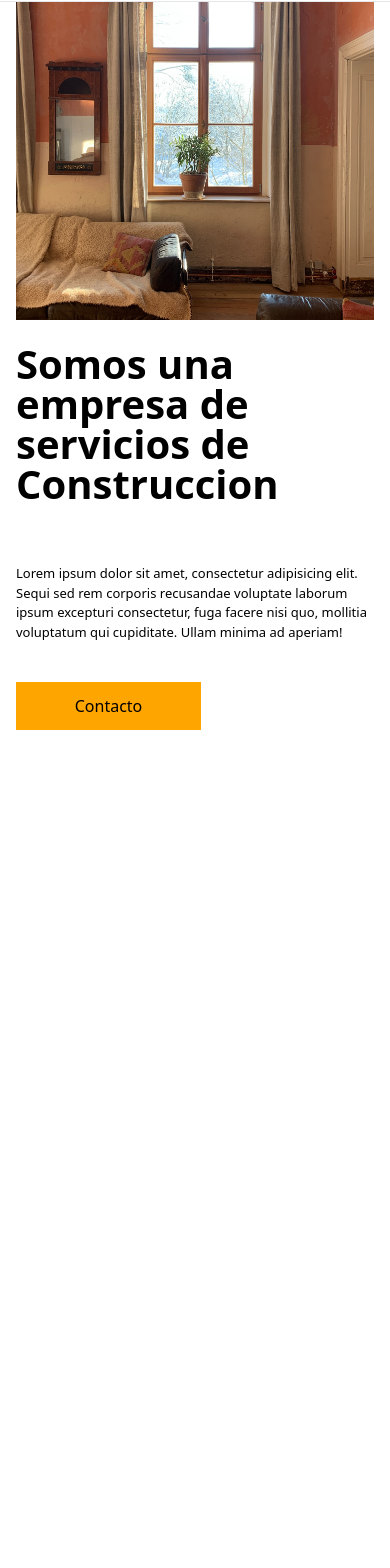
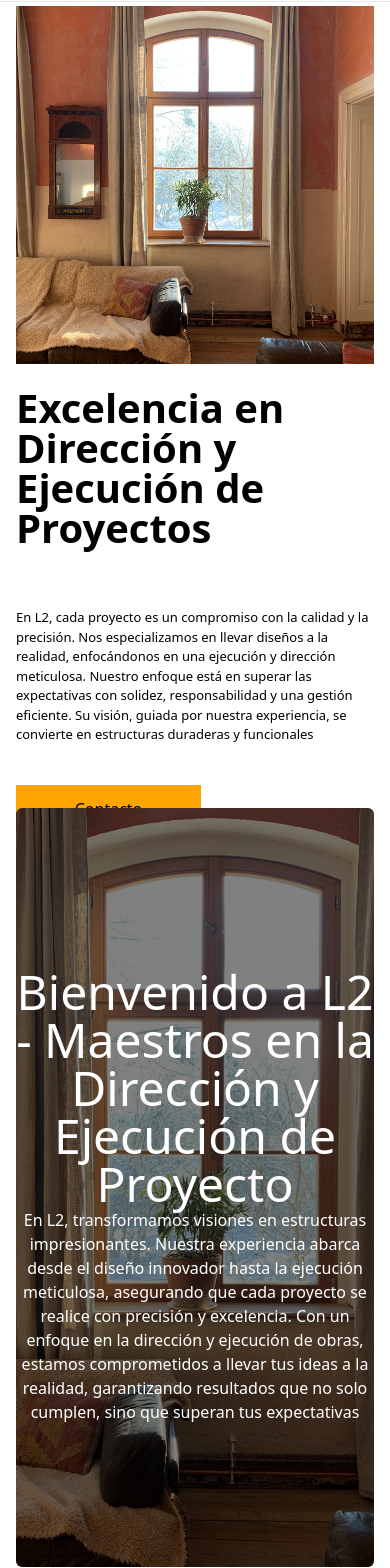
Before and after one commit to fedect1/L2-ConstructionWeb, a React (Vite) app in the folder frontend/: page / in a window 390 px wide. Shown: the part 62-1630 px from the top of the page. Before the commit the page ends 844 px from the top, so only its background shows below. Built offline with nearby package versions, Linux system fonts and the light colour scheme.

Commit message:
Add NewHero component and update Hero component

```diff
--- a/frontend/src/App.jsx
+++ b/frontend/src/App.jsx
@@ -1,5 +1,6 @@
 
 import Hero from './components/Hero';
+import NewHero from './components/NewHero';
 import StickyNavbar from './components/StickyNavbar';
 
 const App = () => {
@@ -7,6 +8,7 @@ const App = () => {
     <main className='px-4 pt-6 max-w-screen-lg mx-auto'>
       <StickyNavbar />
       <Hero />
+      <NewHero />
     </main>
   );
 };
--- a/frontend/src/components/Hero.jsx
+++ b/frontend/src/components/Hero.jsx
@@ -2,7 +2,7 @@ import imageHeroDesktop from '../assets/images/hero-foto-desktop.png';
 import imageHeroMobile from '../assets/images/hero-foto-mobile.jpg';
 const Hero = () => {
   return (
-    <section className=''>
+    <section className='mt-11 h-[95vh]'>
       <picture>
         <source media='(min-width: 641px)' srcSet={imageHeroDesktop} />
         <source media='(max-width: 640px)' srcSet={imageHeroMobile} />
@@ -15,15 +15,12 @@ const Hero = () => {
       <div className='sm:flex'>
         <div className='flex-1 py-6'>
           <h1 className='text-[40px] font-bold sm:text-[58px] leading-none'>
-            Somos una empresa de servicios de Construccion
+          Excelencia en Dirección y Ejecución de Proyectos
           </h1>
         </div>
         <div className='flex-1 pt-9'>
           <p className='text-[13px] mb-10 sm:text-[15px]'>
-            Lorem ipsum dolor sit amet, consectetur adipisicing elit. Sequi sed
-            rem corporis recusandae voluptate laborum ipsum excepturi
-            consectetur, fuga facere nisi quo, mollitia voluptatum qui
-            cupiditate. Ullam minima ad aperiam!
+          En L2, cada proyecto es un compromiso con la calidad y la precisión. Nos especializamos en llevar diseños a la realidad, enfocándonos en una ejecución y dirección meticulosa. Nuestro enfoque está en superar las expectativas con solidez, responsabilidad y una gestión eficiente. Su visión, guiada por nuestra experiencia, se convierte en estructuras duraderas y funcionales
           </p>
           <button className='bg-SoftOrange w-[185px] h-[48px] hover:bg-VeryDarkBlue'>
             Contacto
--- /dev/null
+++ b/frontend/src/components/NewHero.jsx
@@ -0,0 +1,27 @@
+import imageHeroDesktop from '../assets/images/hero-foto-desktop.png';
+import imageHeroMobile from '../assets/images/hero-foto-mobile.jpg';
+const NewHero = () => {
+  return (
+    <section className='relative h-screen w-full overflow-hidden text-center'>
+      <div className='z-30 relative'>
+        <h1 className='text-white pt-40 text-5xl font-medium'>Bienvenido a L2 - Maestros en la Dirección y Ejecución de Proyecto</h1>
+        <p className='text-white text-base'>En L2, transformamos visiones en estructuras impresionantes. Nuestra experiencia abarca desde el diseño innovador hasta la ejecución meticulosa, asegurando que cada proyecto se realice con precisión y excelencia. Con un enfoque en la dirección y ejecución de obras, estamos comprometidos a llevar tus ideas a la realidad, garantizando resultados que no solo cumplen, sino que superan tus expectativas</p>
+      </div>
+      <div className='absolute top-0 left-0 w-full h-[90vh]'>
+        <img
+          src={imageHeroMobile}
+          alt="Hero Mobile"
+          className="md:hidden w-full h-full object-cover brightness-50 rounded-md"
+        />
+
+        <img
+          src={imageHeroDesktop}
+          alt="Hero Desktop"
+          className="hidden md:block w-full h-full object-cover brightness-50 rounded-md"
+        />
+    </div>
+    </section>
+  )
+}
+
+export default NewHero
--- a/frontend/src/components/StickyNavbar.jsx
+++ b/frontend/src/components/StickyNavbar.jsx
@@ -2,7 +2,7 @@ import logo from '../assets/images/logo.png';
 
 const StickyNavbar = () => {
   return (
-    <nav className="h-16 bg-white dark:bg-gray-900 fixed w-full z-20 top-0 start-0 border-b border-gray-200 dark:border-gray-600">
+    <header className="h-16 bg-white dark:bg-gray-900 fixed w-full z-20 top-0 start-0 border-b border-gray-200 dark:border-gray-600">
       <div className="max-w-screen-xl flex flex-wrap items-center justify-between mx-auto p-4">
         <a href="#" className="flex items-center space-x-3 rtl:space-x-reverse">
           <img src={logo} className="h-6" alt="Logo" />
@@ -17,25 +17,24 @@ const StickyNavbar = () => {
             </svg>
           </button>
         </div>
-        <div className="items-center justify-between hidden w-full md:flex md:w-auto md:order-1" id="navbar-sticky">
+        <nav className="items-center justify-between hidden w-full md:flex md:w-auto md:order-1" id="navbar-sticky">
           <ul className="flex flex-col p-4 md:p-0 mt-4 font-medium border border-gray-100 rounded-lg bg-gray-50 md:space-x-8 rtl:space-x-reverse md:flex-row md:mt-0 md:border-0 md:bg-white dark:bg-gray-800 md:dark:bg-gray-900 dark:border-gray-700">
               <li>
-            <a href="#" className="block py-2 px-3 text-white bg-blue-700 rounded md:bg-transparent md:text-blue-700 md:p-0 md:dark:text-blue-500" aria-current="page">Home</a>
+              <a href="#" className="block py-2 px-3 text-white bg-blue-700 rounded md:bg-transparent md:text-blue-700 md:p-0" aria-current="page">Home</a>
               </li>
               <li>
-            <a href="#" className="block py-2 px-3 text-gray-900 rounded hover:bg-gray-100 md:hover:bg-transparent md:hover:text-blue-700 md:p-0 md:dark:hover:text-blue-500 dark:text-white dark:hover:bg-gray-700 dark:hover:text-white md:dark:hover:bg-transparent dark:border-gray-700">Servicios</a>
+              <a href="#" className="block py-2 px-3 text-gray-900 rounded hover:bg-gray-100 md:hover:bg-transparent md:hover:text-blue-700 md:p-0 ">Servicios</a>
               </li>
               <li>
-            <a href="#" className="block py-2 px-3 text-gray-900 rounded hover:bg-gray-100 md:hover:bg-transparent md:hover:text-blue-700 md:p-0 md:dark:hover:text-blue-500 dark:text-white dark:hover:bg-gray-700 dark:hover:text-white md:dark:hover:bg-transparent dark:border-gray-700">Trabajos</a>
+              <a href="#" className="block py-2 px-3 text-gray-900 rounded hover:bg-gray-100 md:hover:bg-transparent md:hover:text-blue-700 md:p-0 ">Trabajos</a>
               </li>
               <li>
-            <a href="#" className="block py-2 px-3 text-gray-900 rounded hover:bg-gray-100 md:hover:bg-transparent md:hover:text-blue-700 md:p-0 md:dark:hover:text-blue-500 dark:text-white dark:hover:bg-gray-700 dark:hover:text-white md:dark:hover:bg-transparent dark:border-gray-700">Contacto</a>
+              <a href="#" className="block py-2 px-3 text-gray-900 rounded hover:bg-gray-100 md:hover:bg-transparent md:hover:text-blue-700 md:p-0">Contacto</a>
               </li>
           </ul>
+        </nav>
       </div>
-        </div>
-    </nav>
-
+    </header>
   )
 }
 
```
Lines whose indentation alone changed are shown as unchanged.
